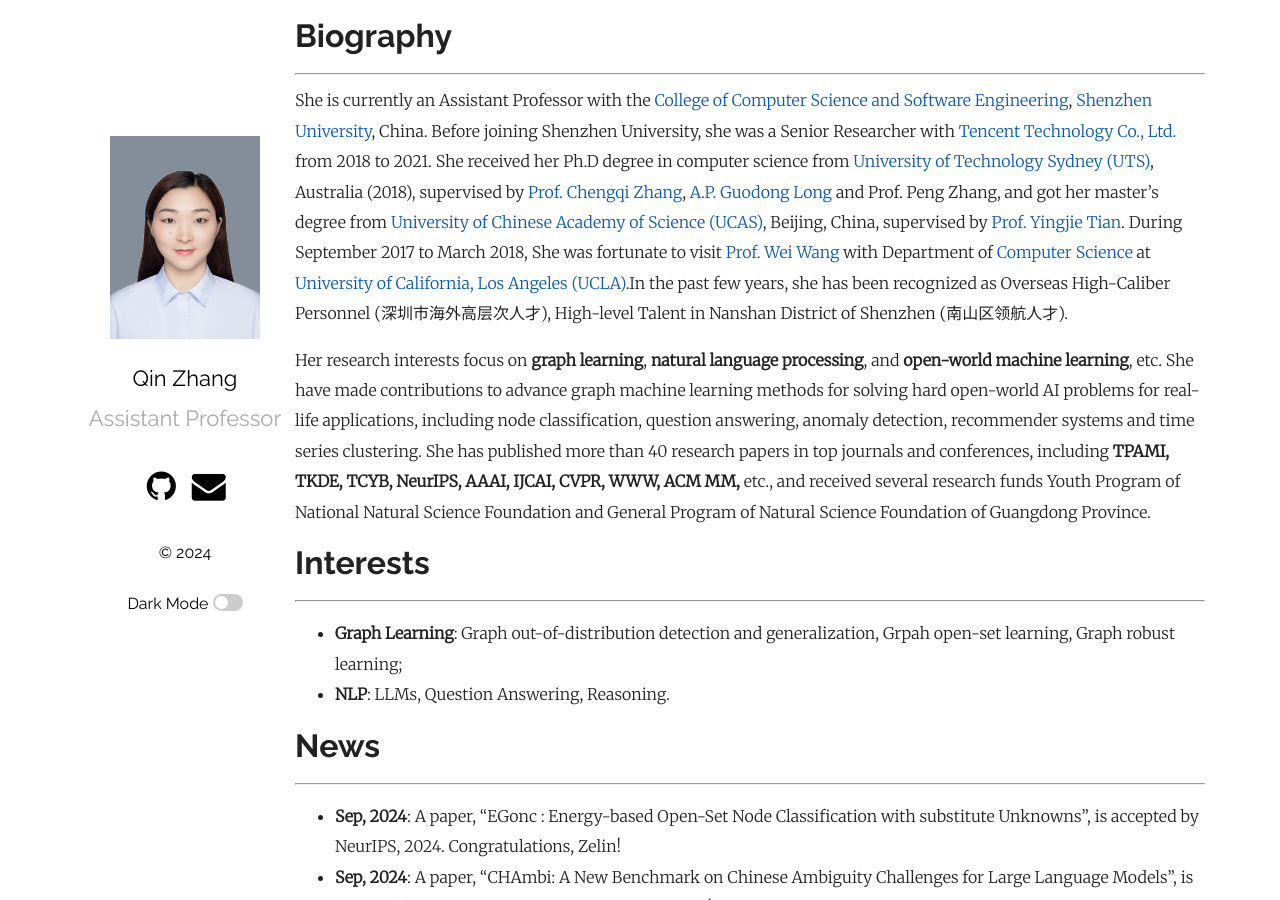
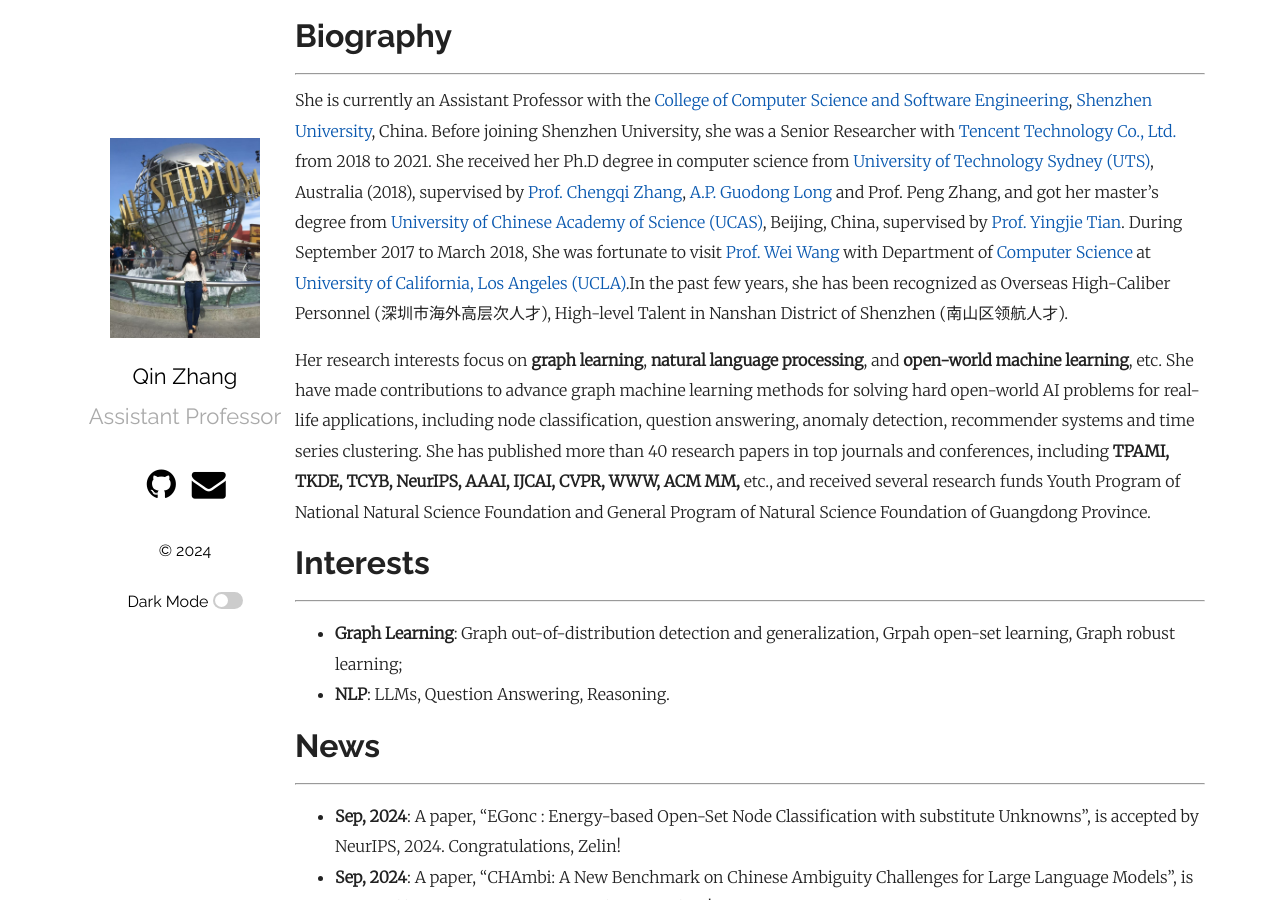
Before and after one commit to qinzhang11/qinzhang11.github.io, a Jekyll site: the page built from index.md, in a window 1280 px wide and 900 px high. Built offline with Jekyll 4.4.1, drawn with Linux system fonts in a browser that asks for light colours.

Commit message:
Update _config.yml

```diff
--- a/_config.yml
+++ b/_config.yml
@@ -18,8 +18,8 @@ plainwhite:
   sitemap: true # set to true to generate sitemap.xml content
   search: true # set to true to enable searchbar
   dark_mode: true # set to true to add dark mode toggle
-  portfolio_image: "assets/photo.png" # the path from the base directory of the site to the image to display (no / at the start)
-  portfolio_image_dark: "assets/photo.png"
+  portfolio_image: "assets/qinzhang.jpg" # the path from the base directory of the site to the image to display (no / at the start)
+  portfolio_image_dark: "assets/qinzhang.jpg"
   html_lang: "en" # set the lang attribute of the <html> tag for the pages. See here for a list of codes: https://www.w3schools.com/tags/ref_country_codes.asp
   condensed_mobile:
     - home
```
